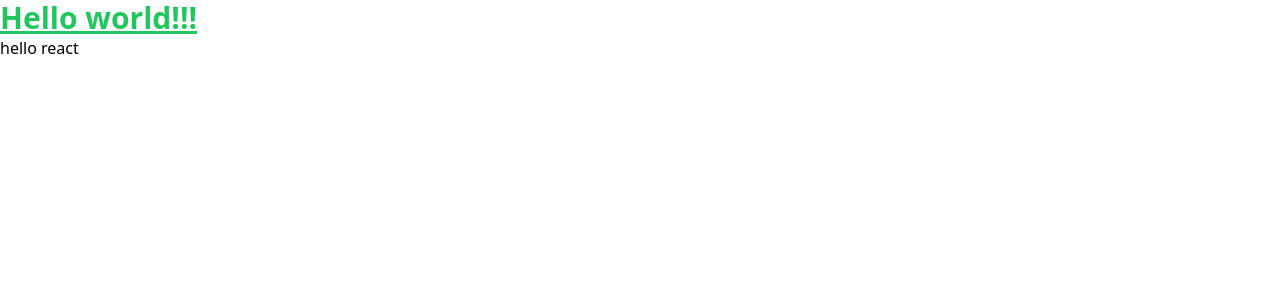
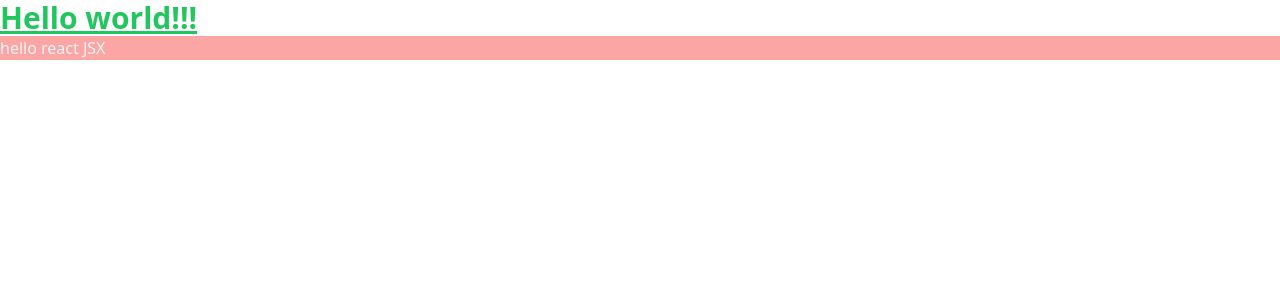
Before and after one commit to Jy4058350/begin_1, a React (Create React App) app: page / in a window 1280 px wide. Shown: the top 300 px of the page. Built offline with nearby package versions, Linux system fonts and the light colour scheme.

Commit message:
className

```diff
--- a/public/styles.css
+++ b/public/styles.css
@@ -545,6 +545,16 @@ video {
   --tw-contain-style:  ;
 }
 
+.bg-black {
+  --tw-bg-opacity: 1;
+  background-color: rgb(0 0 0 / var(--tw-bg-opacity));
+}
+
+.bg-red-300 {
+  --tw-bg-opacity: 1;
+  background-color: rgb(252 165 165 / var(--tw-bg-opacity));
+}
+
 .text-3xl {
   font-size: 1.875rem;
   line-height: 2.25rem;
@@ -559,6 +569,11 @@ video {
   color: rgb(34 197 94 / var(--tw-text-opacity));
 }
 
+.text-gray-100 {
+  --tw-text-opacity: 1;
+  color: rgb(243 244 246 / var(--tw-text-opacity));
+}
+
 .underline {
   text-decoration-line: underline;
 }
--- a/src/index.js
+++ b/src/index.js
@@ -5,7 +5,7 @@ import App from "./App"
 import reportWebVitals from "./reportWebVitals"
 
 const root = ReactDOM.createRoot(document.getElementById("root"))
-const element = "hello react"
+const element = <p className="text-gray-100 bg-red-300">hello react JSX</p>
 root.render(element)
 // root.render(
 //   <React.StrictMode>
```
